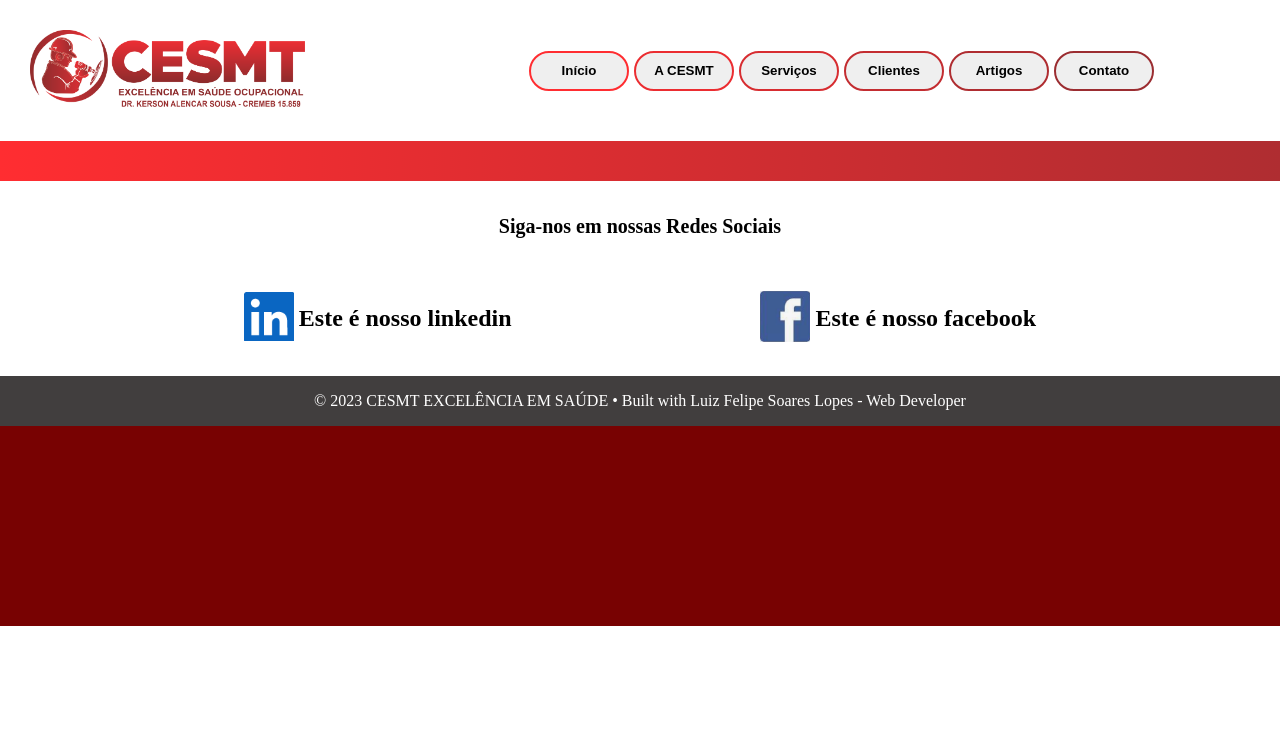
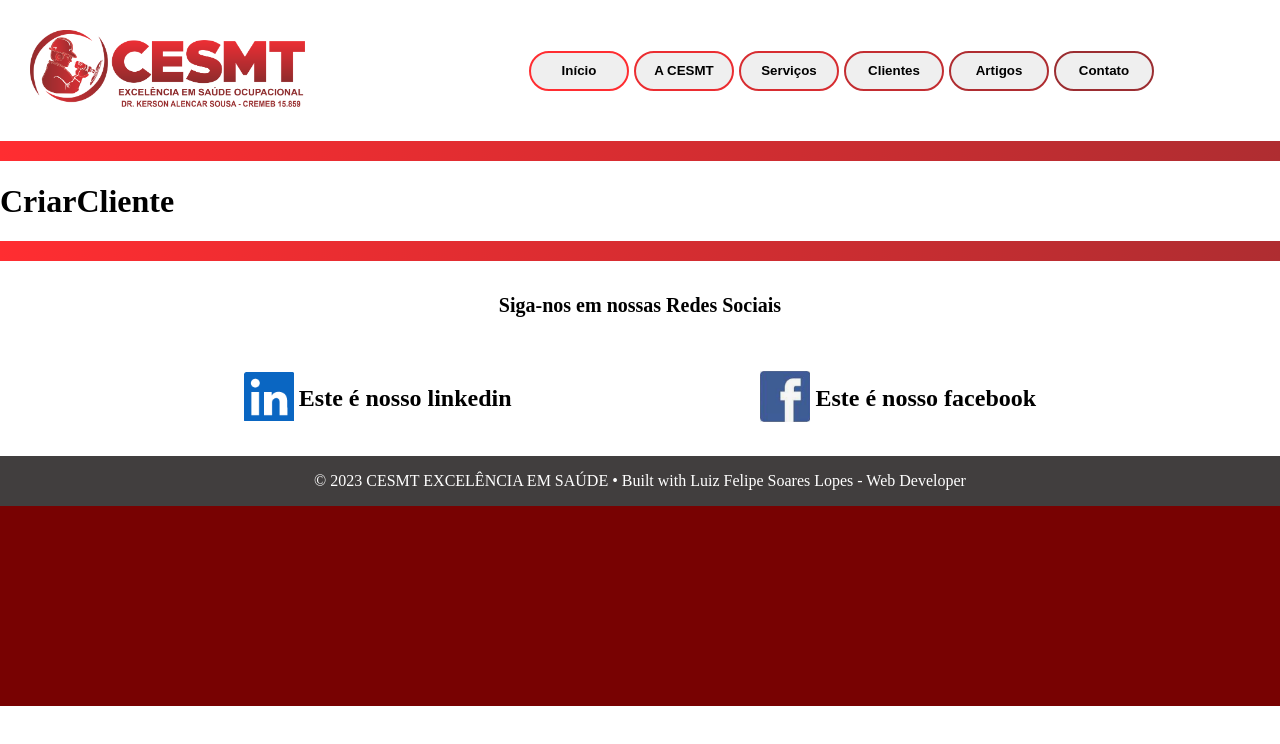
Before and after one commit to FelipeFull-Stack/CESMT-Client, a React (Create React App) app: page /clientes in a window 1280 px wide. Shown: the top 744 px of the page. Built offline with nearby package versions, Linux system fonts and the light colour scheme.

Commit message:
includes <CriarClientes /> and <CriarArtigos />

```diff
--- a/src/App.js
+++ b/src/App.js
@@ -31,8 +31,8 @@ function App() {
             <Route path="/home" element={<Home />} />
             <Route path="/contato" element={<Contato />} />
             <Route path="/artigos" element={<Artigo />} />
-            <Route path="/servico" element={<Servico />} />
-            <Route path="/cliente" element={<Cliente />} />
+            <Route path="/servicos" element={<Servico />} />
+            <Route path="/clientes" element={<Cliente />} />
             <Route path="/cadastro" element={<SignUp />} />
             <Route path="/entrar" element={<LogIn />} />
           </Routes>
--- a/src/components/CRUD Cliente/CriarCliente/index.js
+++ b/src/components/CRUD Cliente/CriarCliente/index.js
@@ -3,7 +3,7 @@ import style from "./style.module.css";
 function CriarCliente() {
     return (
         <>
-
+            <h1>CriarCliente</h1>
         </>
     );
 };
--- a/src/pages/Cliente/index.js
+++ b/src/pages/Cliente/index.js
@@ -1,7 +1,11 @@
-
+import { CriarCliente } from "../../components/CRUD Cliente/CriarCliente"
 
 function Cliente() {
-
-}
+        return (
+            <>
+                <CriarCliente />
+            </>
+        )
+    }
 
 export { Cliente };
```
